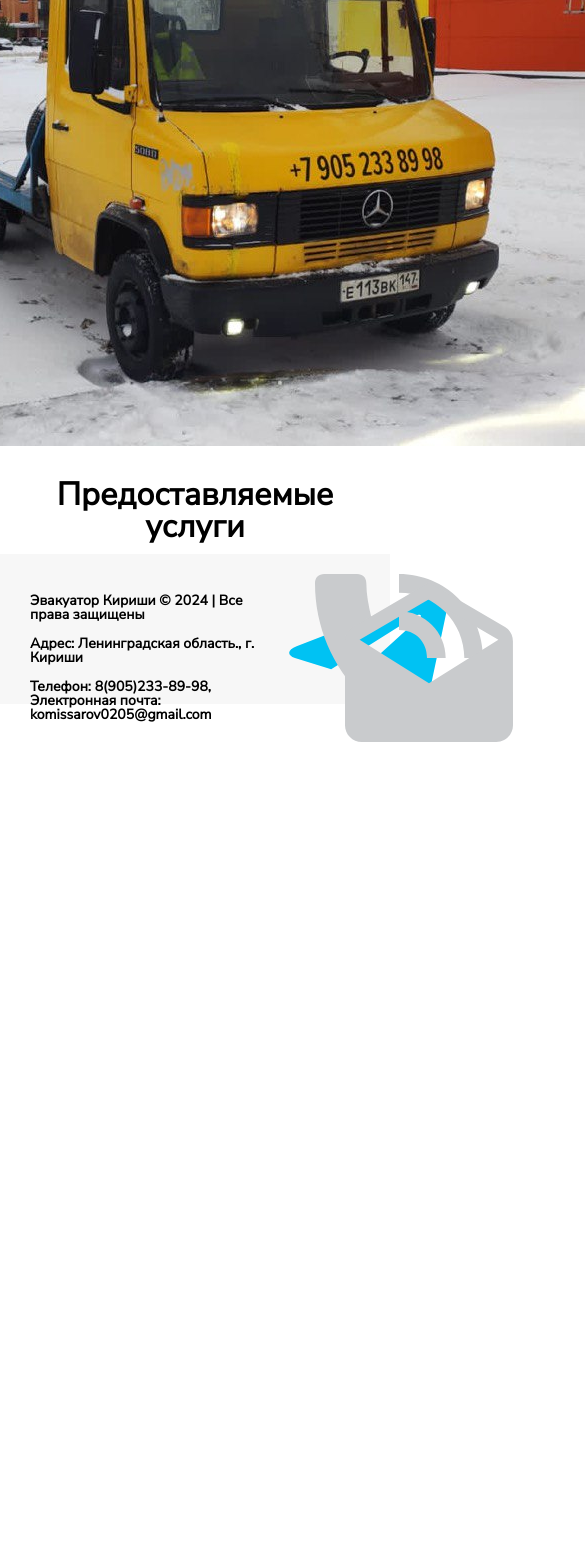
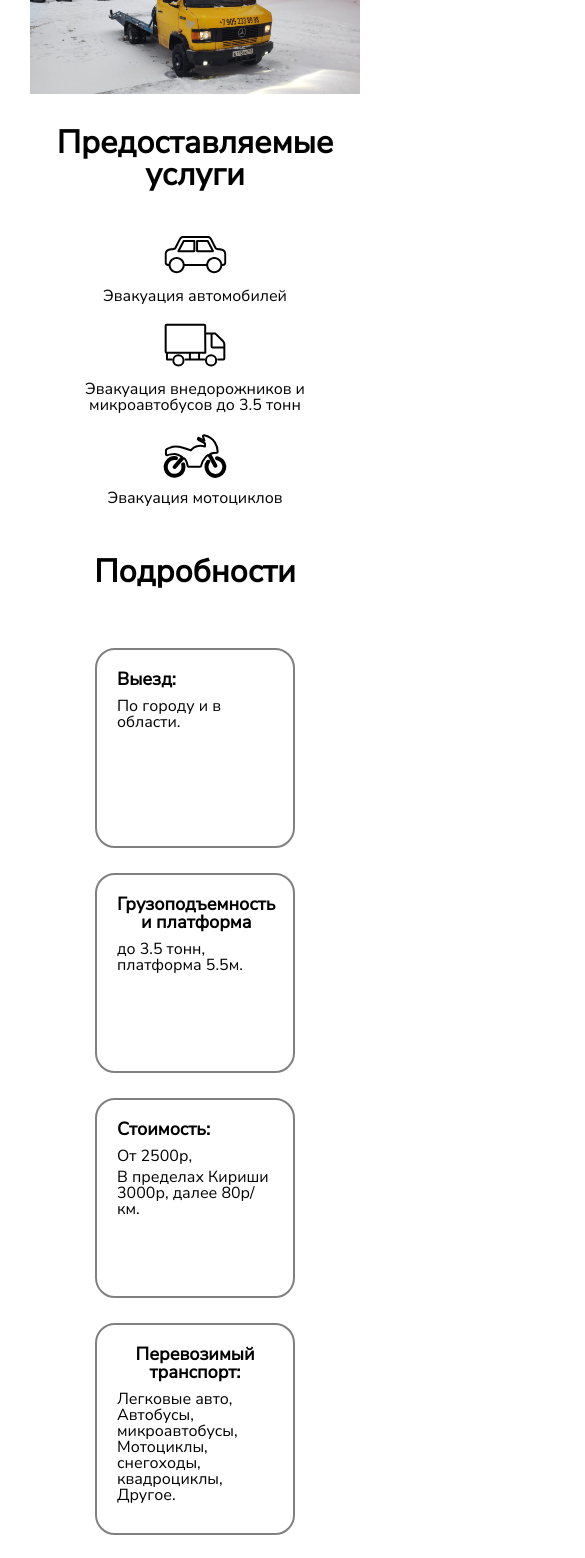
Before and after one commit to southatelove/tow-truck, a React (Vite) app: page / in a window 390 px wide. Shown: the part 240-1798 px from the top of the page, 585 px wide, since content can reach past the window. Before the commit the page ends 982 px from the top, so only its background shows below. Built offline with nearby package versions, Linux system fonts and the light colour scheme.

Commit message:
project ended

```diff
--- a/src/Components/Footer/Footer.css
+++ b/src/Components/Footer/Footer.css
@@ -1,13 +1,11 @@
 .footer {
-  position: absolute;
-  height: 150px;
-  bottom: 0;
   width: 100%;
   font-size: 14px;
   background: #f7f7f7;
   font-weight: 600;
   gap: 20px;
-  padding: 0px 30px 0px 30px;
+  padding: 0px 30px 30px 30px;
+  bottom: 0;
 }
 .footer-container {
   display: flex;
@@ -26,3 +24,15 @@
   display: flex;
   gap: 15px;
 }
+@media (max-width: 475px) {
+  .footer {
+    font-size: 11px;
+  }
+  .footer-right-container {
+    flex-direction: column;
+    justify-content: center;
+  }
+  .footer-left-container {
+    max-width: 200px;
+  }
+}
--- a/src/Components/Footer/Footer.tsx
+++ b/src/Components/Footer/Footer.tsx
@@ -1,4 +1,3 @@
-// import { Link } from "react-router-dom";
 import "./Footer.css";
 import telegram from "../../assets/icons/telegram.svg";
 import telephone from "../../assets/icons/telephone.svg";
@@ -10,13 +9,8 @@ export function Footer() {
       <footer className="footer">
         <div className="footer-container">
           <div className="footer-left-container">
-            {/* <div className="header-links">
-            <Link to="/">Главная</Link>
-            <Link to="/examples">Примеры работ</Link>
-            <Link to="/contacts">Контакты</Link>
-          </div> */}
             <p>Эвакуатор Кириши © 2024 | Все права защищены</p>
-            <p>Адрес: Ленинградская область., г. Кириши</p>
+            <p>Адрес: Ленинградская область, г. Кириши</p>
             <p>
               Телефон: 8(905)233-89-98, Электронная почта:
               komissarov0205@gmail.com
--- a/src/Components/Header/Header.css
+++ b/src/Components/Header/Header.css
@@ -12,6 +12,7 @@
   align-items: center;
   justify-content: space-between;
   width: 100%;
+  padding: 0px 20px 0px 20px;
 }
 .header-container-burger {
   display: none;
--- a/src/index.css
+++ b/src/index.css
@@ -9,9 +9,7 @@
  */
 
 html {
-  line-height: 1.15; /* 1 */
-  -webkit-text-size-adjust: 100%; /* 2 */
-  scroll-behavior: smooth;
+  height: 100%;
 }
 
 /* Sections
@@ -22,9 +20,9 @@ html {
  */
 
 body {
-  min-height: 100%;
-  position: relative;
-  margin: 0;
+  height: 100%;
+  display: grid;
+  grid-template-rows: auto 1fr auto;
 }
 
 /**
@@ -470,9 +468,7 @@ nav,
 section {
   display: block;
 }
-html {
-  height: 100%;
-}
+
 body {
   line-height: 1;
 }
--- a/src/layout/Layout/Layout.css
+++ b/src/layout/Layout/Layout.css
@@ -1,8 +1,17 @@
+.wrapper {
+  display: flex;
+  flex-direction: column;
+  min-height: 100vh;
+}
 .container {
   max-width: 1280px;
   margin: 0 auto;
   position: relative;
-  padding: 0px 30px 0px 30px;
+  display: flex;
+  flex-direction: column;
+  padding: 0px 30px 30px 30px;
+  flex: 1;
+  height: 100%;
 }
 @media (max-width: 1199px) {
   .container {
--- a/src/layout/Layout/Layout.tsx
+++ b/src/layout/Layout/Layout.tsx
@@ -1,16 +1,19 @@
+import "./Layout.css";
+
 import { Outlet } from "react-router-dom";
-import "./Layout.css";
 import { Header } from "../../Components/Header/Header";
 import { Footer } from "../../Components/Footer/Footer";
 
 export function Layout() {
   return (
     <>
-      <Header />
-      <div className="container">
-        <Outlet />
+      <div className="wrapper">
+        <Header />
+        <div className="container">
+          <Outlet />
+        </div>
+        <Footer />
       </div>
-      <Footer />
     </>
   );
 }
--- a/src/pages/Contacts/Contacts.css
+++ b/src/pages/Contacts/Contacts.css
@@ -3,10 +3,10 @@
   flex-direction: column;
   justify-content: center;
   align-items: center;
-  margin-bottom: 50px;
+
   padding: 0px 30px 0px 30px;
 }
-.contacts-section-title {
+.title {
   font-size: 32px;
   font-weight: 700;
   margin-bottom: 10px;
@@ -17,8 +17,7 @@
 }
 .contacts-map {
   display: flex;
-  gap: 50px;
-  min-height: 740px;
+  gap: 35px;
   padding: 0px 30px 0px 30px;
 }
 .contacts-info {
@@ -35,7 +34,6 @@
 .info > p {
   font-size: 20px;
   margin-right: 10px;
-  min-width: 100px;
 }
 .info > a {
   font-weight: 600;
@@ -44,30 +42,28 @@
   color: grey;
 }
 
-@media (max-width: 1199px) {
-  iframe {
-    width: 100%;
-    height: 500px;
+@media (max-width: 1280px) {
+  .contacts-map {
+    display: flex;
+    flex-direction: column;
   }
 }
 
 @media (max-width: 991px) {
   iframe {
-    width: 100%;
-    height: 540px;
-  }
-  .contacts-map {
-    flex-direction: column;
-    min-height: 1000px;
+    width: 600px;
   }
 }
 @media (max-width: 668px) {
   iframe {
-    width: 100%;
+    width: 500px;
     height: 350px;
   }
 }
 @media (max-width: 575px) {
+  iframe {
+    max-width: 100%;
+  }
   .info > p {
     font-size: 15px;
     margin-right: 10px;
@@ -78,6 +74,9 @@
   }
 }
 @media (max-width: 400px) {
+  iframe {
+    display: none;
+  }
   .info {
     flex-direction: column;
     align-items: flex-start;
--- a/src/pages/Examples/Examples.css
+++ b/src/pages/Examples/Examples.css
@@ -6,5 +6,10 @@
 .examples-section-title {
   font-size: 32px;
   font-weight: 700;
-  margin-bottom: 50px;
+  margin-bottom: 10px;
 }
+.line {
+  width: 100%;
+  border-top: 3px solid #ffc107;
+  margin-bottom: 30px;
+}
--- a/src/pages/Examples/Examples.tsx
+++ b/src/pages/Examples/Examples.tsx
@@ -18,6 +18,7 @@ export function Examples() {
     <>
       <section className="examples-section">
         <h2 className="examples-section-title">Примеры работ</h2>
+        <div className="line"></div>
         <div className="examples">
           <ImageSlider imageUrls={IMAGES}></ImageSlider>
         </div>
--- a/src/pages/Menu/Menu.css
+++ b/src/pages/Menu/Menu.css
@@ -2,9 +2,8 @@
   display: flex;
   flex-direction: column;
   justify-content: center;
+  text-align: center;
   align-items: center;
-  text-align: center;
-  gap: 30px;
 }
 .main-section-title {
   font-size: 32px;
@@ -12,5 +11,76 @@
 }
 .main-section-content {
   display: flex;
+  gap: 90px;
+}
+.main-section-content-info {
+  display: grid;
+  grid-template-columns: 200px 200px 200px;
   gap: 50px;
+  justify-content: center;
 }
+.main-section-content-info > div {
+  min-height: 200px;
+  border: 2px solid grey;
+  border-radius: 20px;
+  padding: 20px;
+  display: flex;
+  flex-direction: column;
+}
+.info-name {
+  display: flex;
+  text-align: center;
+  font-weight: 600;
+  font-size: 18px;
+  margin-bottom: 10px;
+}
+.info-descrption {
+  display: flex;
+  text-align: start;
+}
+.main-img > img {
+  width: 100%;
+  margin-bottom: 30px;
+}
+.description {
+  max-width: 350px;
+}
+
+@media (max-width: 1199px) {
+  .main-section {
+    height: 100%;
+  }
+}
+
+@media (max-width: 991px) {
+}
+
+@media (max-width: 767px) {
+  .main-section-content-info {
+    display: grid;
+    grid-template-columns: 200px 200px;
+    gap: 50px;
+    justify-content: center;
+  }
+}
+@media (max-width: 570px) {
+  .main-section-content-info {
+    display: grid;
+    grid-template-columns: 200px 200px;
+    gap: 10px;
+    justify-content: center;
+  }
+  .main-section-content {
+    gap: 10px;
+  }
+}
+@media (max-width: 470px) {
+  .main-section-content {
+    flex-direction: column;
+    align-items: center;
+  }
+  .main-section-content-info {
+    grid-template-columns: 200px;
+    gap: 25px;
+  }
+}
--- a/src/pages/Menu/Menu.tsx
+++ b/src/pages/Menu/Menu.tsx
@@ -10,26 +10,100 @@ const towCars = [
     tow: carTow,
     description: "Эвакуация автомобилей",
   },
+  {
+    tow: truckTow,
+    description: "Эвакуация внедорожников и микроавтобусов до 3.5 тонн",
+  },
   { tow: motoTow, description: "Эвакуация мотоциклов" },
-  { tow: truckTow, description: "Эвакуация внедорожников и микроавтобусов" },
+];
+
+const info = [
+  {
+    infoName: "Выезд:",
+    desription: "По городу и в области.",
+  },
+  {
+    infoName: "Грузоподъемность и платформа",
+    desription: "до 3.5 тонн, платформа 5.5м.",
+  },
+  {
+    infoName: "Стоимость:",
+    desription: "От 2500р,",
+    secondDesription: "В пределах Кириши 3000р, далее 80р/км.",
+  },
+  {
+    infoName: "Перевозимый транспорт:",
+    desription:
+      "Легковые авто, Автобусы, микроавтобусы, Мотоциклы, снегоходы, квадроциклы, Другое.",
+  },
+  {
+    infoName: "Дополнительные Услуги:",
+    desription:
+      "Эвакуация машин бизнес-класса, Фотоотчёт о погрузке и разгрузке, Выезд в труднодоступные места.",
+  },
+  {
+    infoName: "Время работы:",
+    desription: "24/7",
+  },
+  {
+    infoName: "Способы оплаты:",
+    desription:
+      "Наличный и безналичный расчет на карту СберБанка. Предоставление чека за услуги Эвакуатора от Самозанятого.",
+  },
+  {
+    infoName: "Работа с юрлицами и ИП:",
+    desription: "Да.",
+  },
+  {
+    infoName: "Работа c НДС:",
+    desription: "Нет.",
+  },
 ];
 export function Menu() {
   return (
     <>
       <section className="main-section">
-        <div>
+        <h1 className="title">Эвакуатор Кириши</h1>
+        <div className="line"></div>
+        <div className="main-img">
           <img src={mainTow}></img>
         </div>
-        <h1 className="main-section-title">Предоставляемые услуги</h1>
+        <h2 className="title" style={{ marginBottom: "30px" }}>
+          Предоставляемые услуги
+        </h2>
+        <div style={{ display: "flex", flexDirection: "column", gap: "50px" }}>
           <div className="main-section-content">
             {towCars.map((item, index) => {
               return (
                 <div key={index}>
                   <img src={item.tow}></img>
-                <p>{item.description}</p>
+                  <p className="description">{item.description}</p>
                 </div>
               );
             })}
+          </div>
+          <p className="title">Подробности</p>
+          <div className="main-section-content-info">
+            {info.map((item, index) => {
+              return (
+                <div key={index}>
+                  <p className="info-name">{item.infoName}</p>
+                  <p
+                    className="info-descrption"
+                    style={{ marginBottom: "5px" }}
+                  >
+                    {item.desription}
+                  </p>
+                  <p
+                    className="info-descrption"
+                    style={{ marginBottom: "5px" }}
+                  >
+                    {item.secondDesription}
+                  </p>
+                </div>
+              );
+            })}
+          </div>
         </div>
       </section>
     </>
```
Also changed, not shown: src/pages/Contacts/Contacts.tsx (+25 -4 lines). Lines whose indentation alone changed are shown as unchanged.
